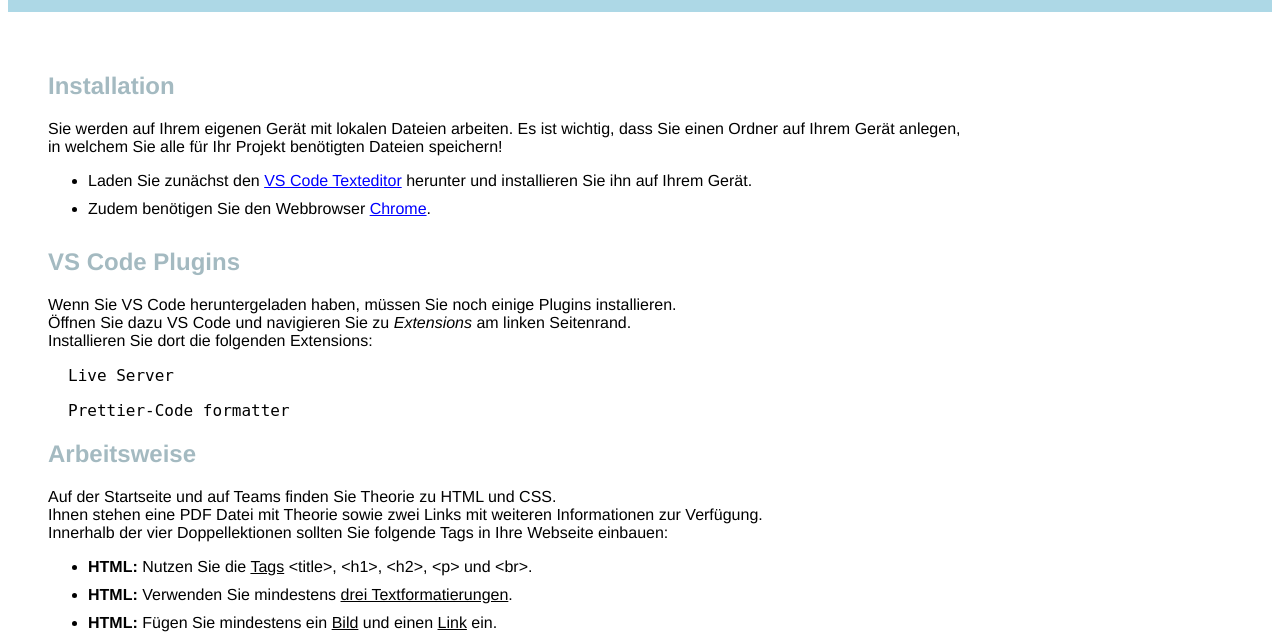
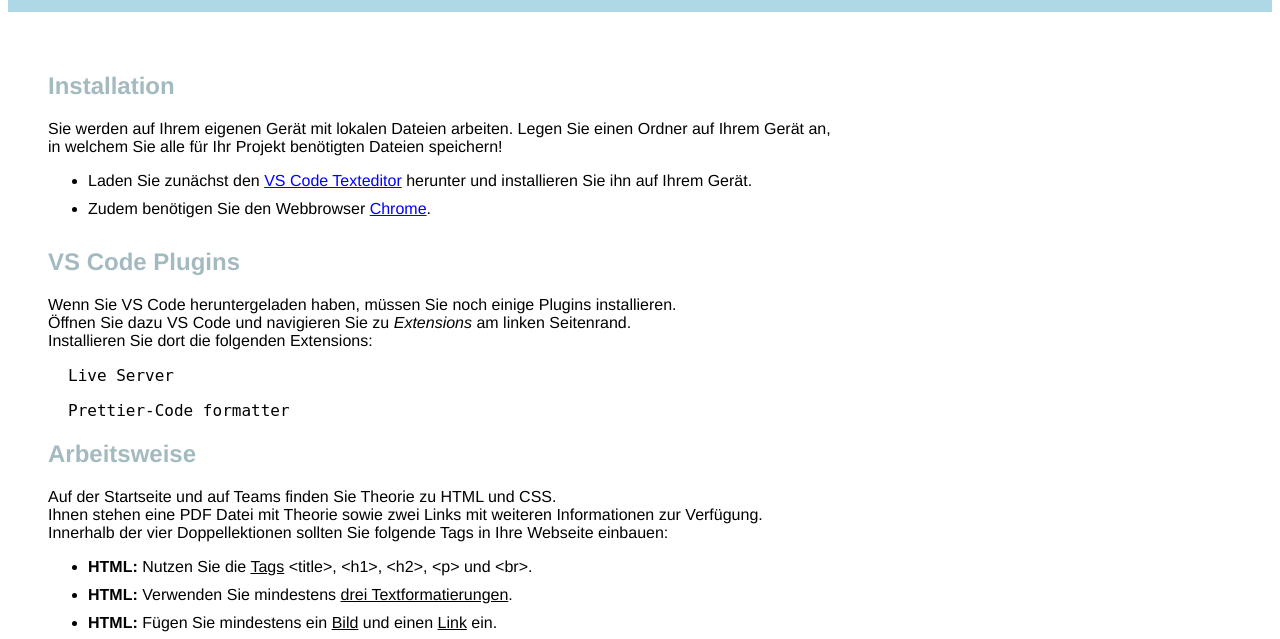
Before and after one commit to hcilder/Informatik, a plain HTML site: page docs/Einführung.html in a window 1280 px wide. Shown: the part 155-794 px from the top of the page. Drawn offline with Linux system fonts and the light colour scheme.

Commit message:
zeilenumbruch

```diff
--- a/docs/Einführung.html
+++ b/docs/Einführung.html
@@ -14,8 +14,7 @@
     <article>
       <h1>Installation</h1>
       <p>
-        Sie werden auf Ihrem eigenen Gerät mit lokalen Dateien arbeiten. Es ist
-        wichtig, dass Sie einen Ordner auf Ihrem Gerät anlegen, <br />
+        Sie werden auf Ihrem eigenen Gerät mit lokalen Dateien arbeiten. Legen Sie einen Ordner auf Ihrem Gerät an, <br />
         in welchem Sie alle für Ihr Projekt benötigten Dateien speichern!
       </p>
       <ul>
```
